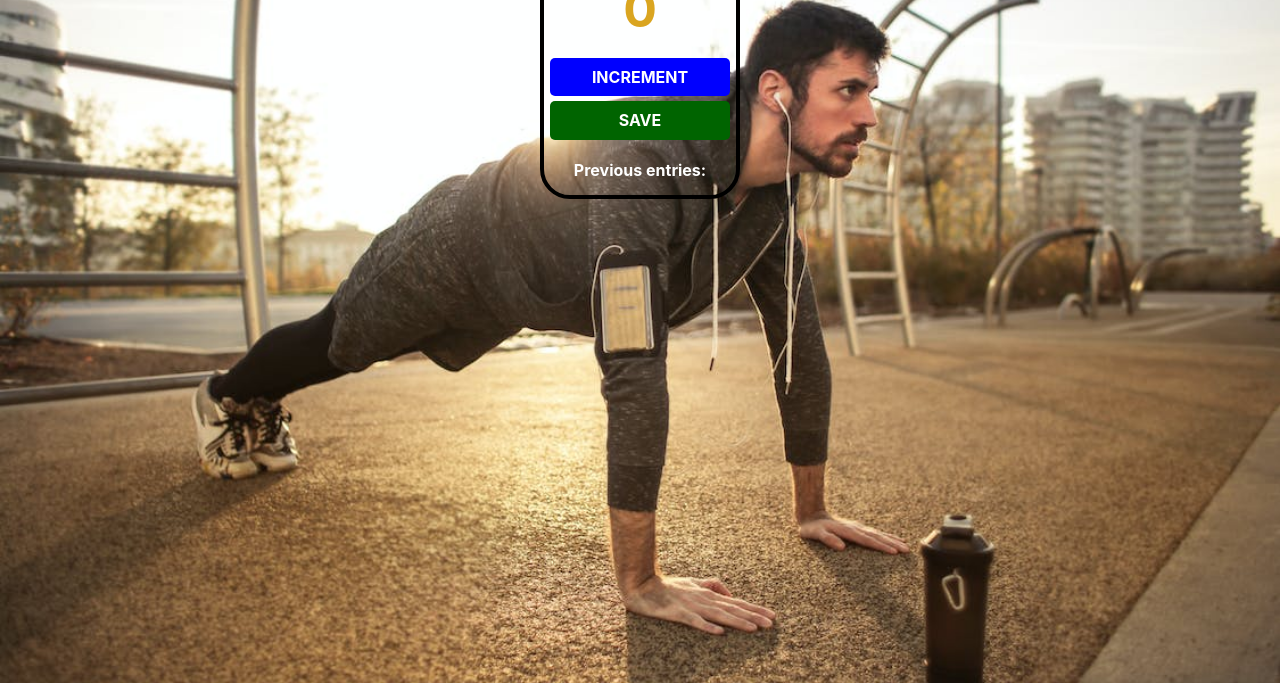
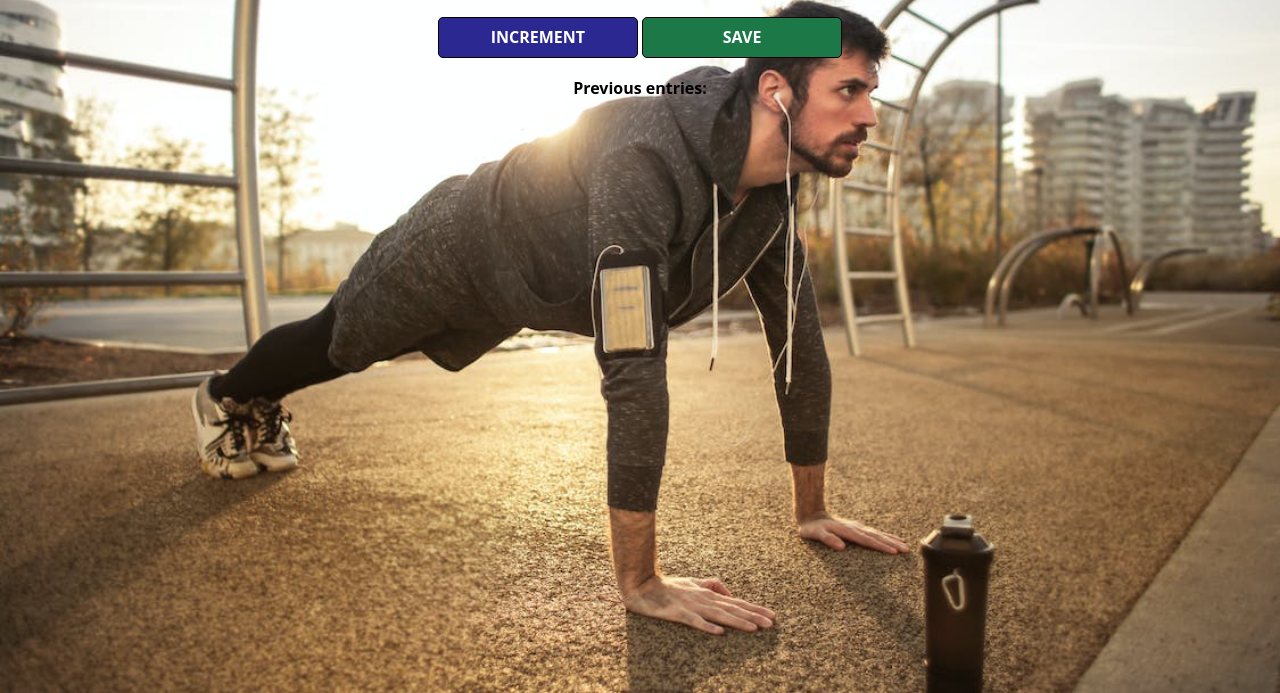
Before and after one commit to raphaelpavani/pushup-counter, a plain HTML site: page index.html in a window 1280 px wide. Shown: the part 117-810 px from the top of the page. Drawn offline with nearby package versions, Linux system fonts and the light colour scheme.

Commit message:
update css
Changed css

```diff
--- a/index.css
+++ b/index.css
@@ -1,12 +1,17 @@
 body {
     background-image: url("pushup.jpeg");
     background-size: cover;
-    font-family: -apple-system, BlinkMacSystemFont, 'Segoe UI', Roboto, Oxygen, Ubuntu, Cantarell, 'Open Sans', 'Helvetica Neue', sans-serif;
-    font-weight: bold;
+    font-family: 'Open Sans', 'Helvetica Neue', sans-serif;
     text-align: center;
-    width: 200px;
-    margin: 0 auto;
-    color: goldenrod
+    height: 100vh;
+}
+
+.container {
+    background: white;
+    max-width: 80%;
+    margin: auto;
+    border: 3px solid black;
+    border-radius: 10px;
 }
 
 h1 {
@@ -21,29 +26,24 @@ h2 {
 }
 
 button {
-    border: none;
+    border: 1px solid black;
     padding-top: 10px;
     padding-bottom: 10px;
     color: white;
     font-weight: bold;
-    width: 180px;
+    width: 200px;
     margin-bottom: 5px;
     border-radius: 5px;
 }
 
 #increment-btn {
-    background: blue;
+    background: #2C2891;
 }
 
 #save-btn {
-    background: darkgreen;
+    background: #1C7947;
 }
 
-.bord{
-    border: 4px black solid;
-    border-radius: 30px;
+#save-el {
+    font-weight: bold;
 }
-
-#save-el{
-    color: white;
-}
```
